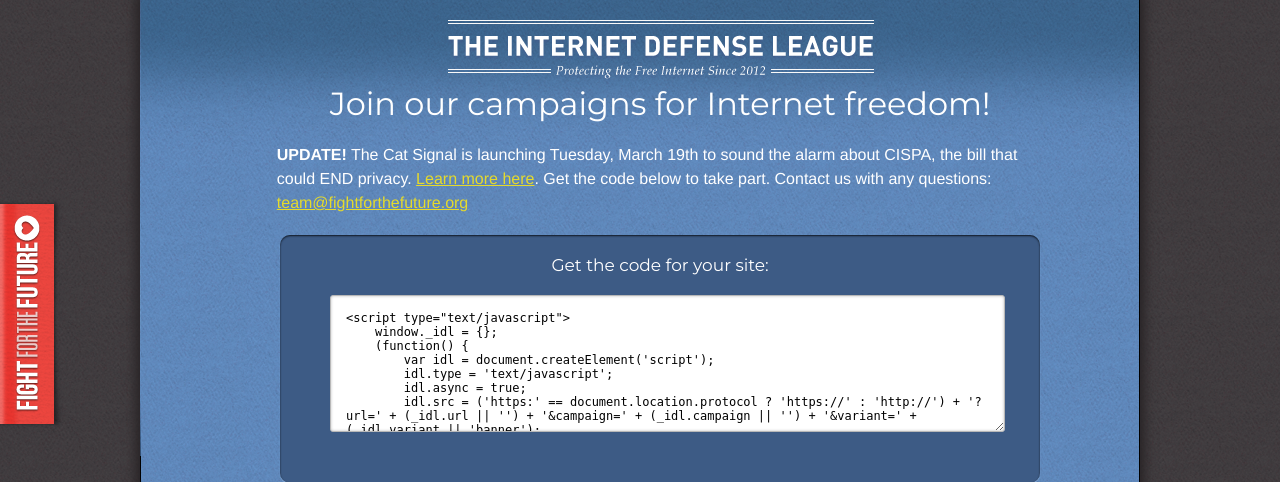
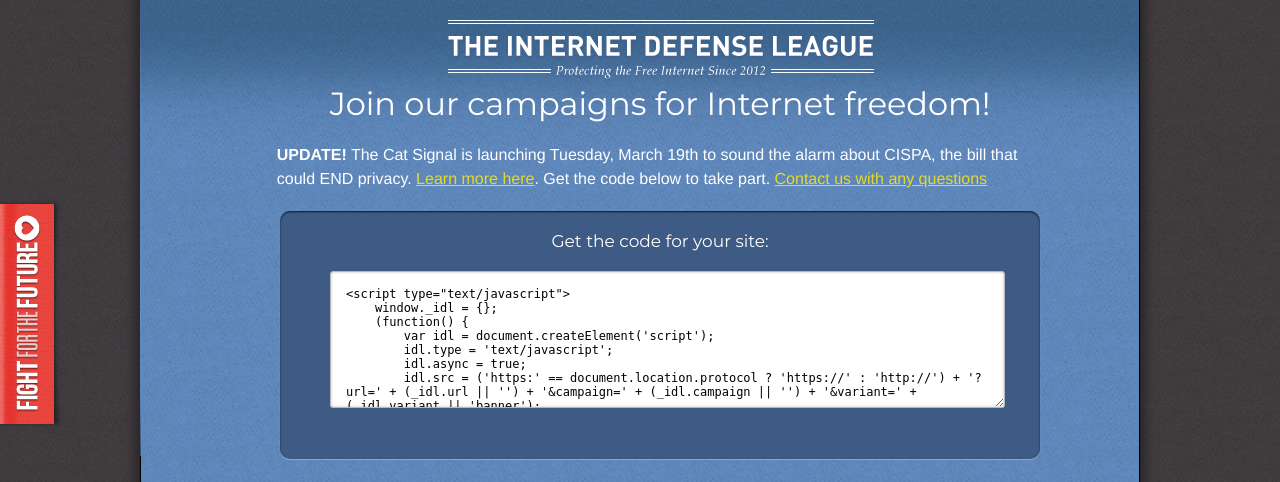
Before and after one commit to fightforthefuture/idl-members, a Django app: template internetdefense/templates/index.html in a window 1280 px wide. Shown: the top 482 px of the page. Run offline with Django 3.2, Linux system fonts and the light colour scheme; the template is opened without the code that fills it, so the values that code supplies are empty.

Commit message:
text linkage

```diff
--- a/internetdefense/templates/index.html
+++ b/internetdefense/templates/index.html
@@ -5,7 +5,7 @@
     <div class="wrap" id="intro">
         <h1 id="logo">Internet Defense League</h1>
         <h2 class="montserrat">Join our campaigns for Internet freedom!</h2>
-        <p class="update"><strong>UPDATE!</strong> The Cat Signal is launching Tuesday, March 19th to sound the alarm about CISPA, the bill that could END privacy. <a href="http://www.cispaisback.org">Learn more here</a>. Get the code below to take part. Contact us with any questions: <a href="mailto:team@fightforthefuture.org">team@fightforthefuture.org</a></p>
+        <p class="update"><strong>UPDATE!</strong> The Cat Signal is launching Tuesday, March 19th to sound the alarm about CISPA, the bill that could END privacy. <a href="http://www.cispaisback.org">Learn more here</a>. Get the code below to take part. <a href="mailto:team@fightforthefuture.org">Contact us with any questions</a></p>
         <div class="indent dark large">
             <h3 class="montserrat">Get the code for your site:</h3>
             <textarea name="output" readonly>{% include "include.html" %}</textarea>
```
